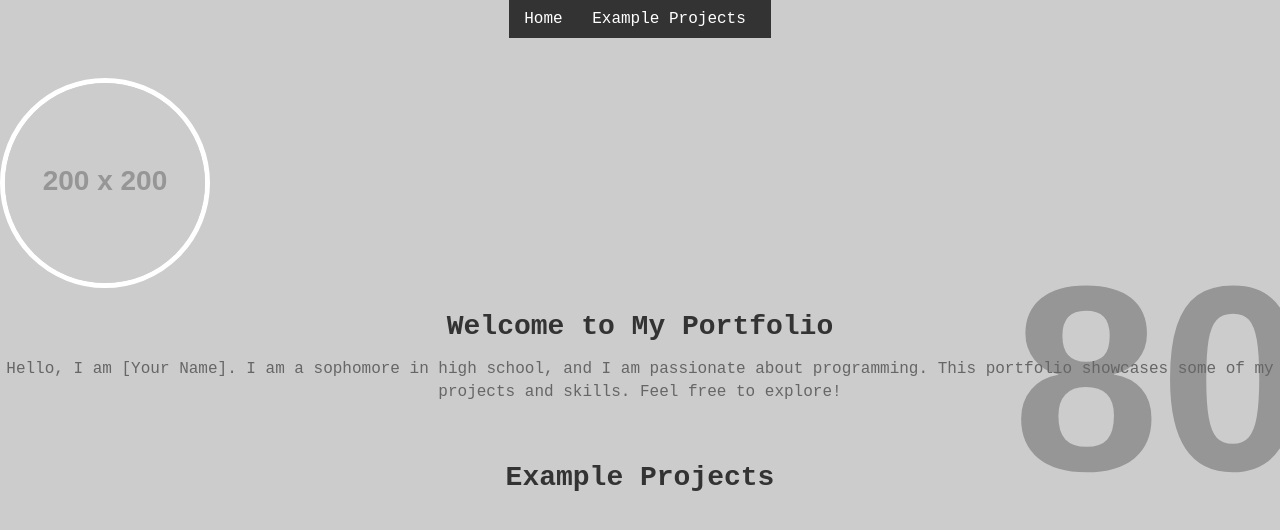
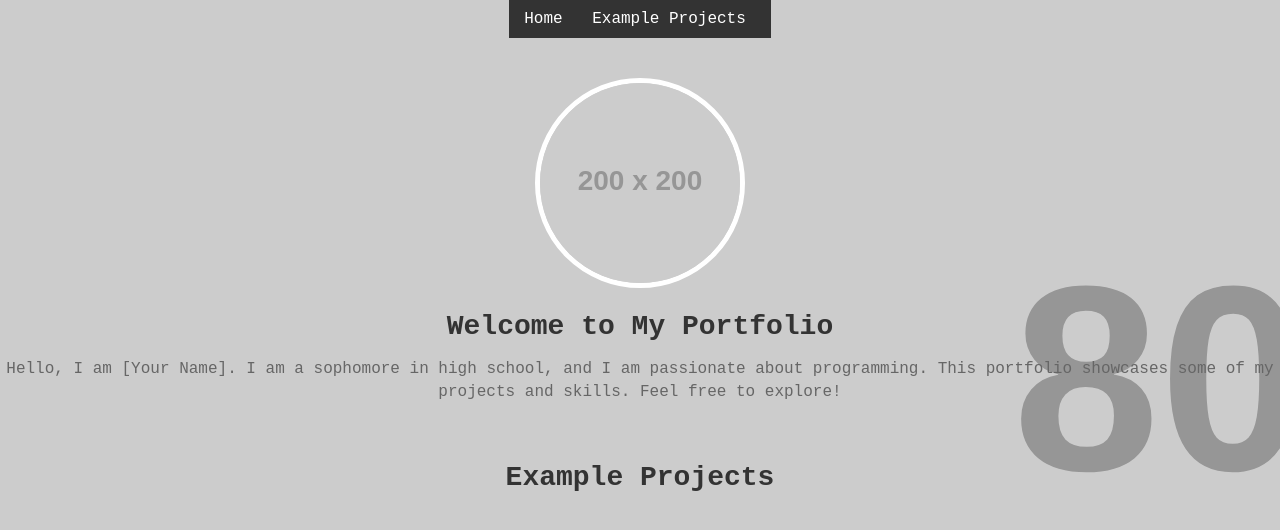
Before and after one commit to apexfinity/portfolio, a plain HTML site: page index.html in a window 1280 px wide. Drawn offline with Linux system fonts and the light colour scheme; placeholder pictures from the web are drawn by us.

Commit message:
Update index.html

```diff
--- a/index.html
+++ b/index.html
@@ -96,6 +96,7 @@
       border-radius: 50%;
       overflow: hidden;
       margin-bottom: 20px;
+      margin: 0 auto; /* Added to center the profile picture */
     }
 
     .profile-picture img {
```
